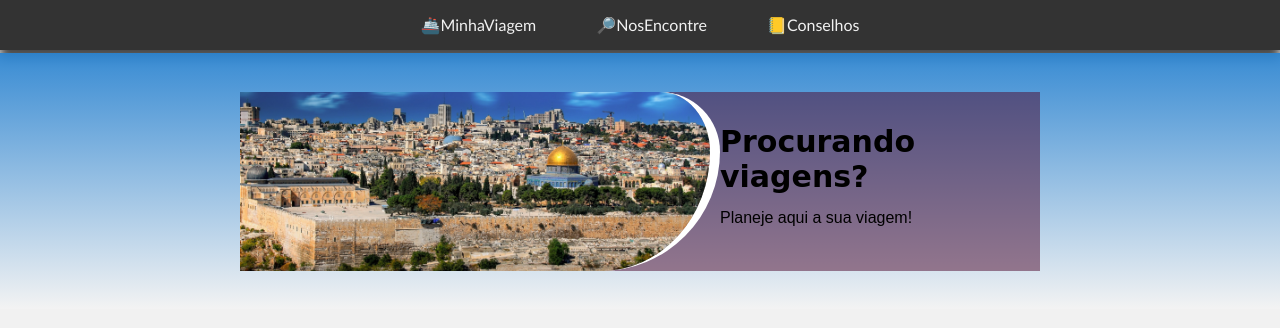
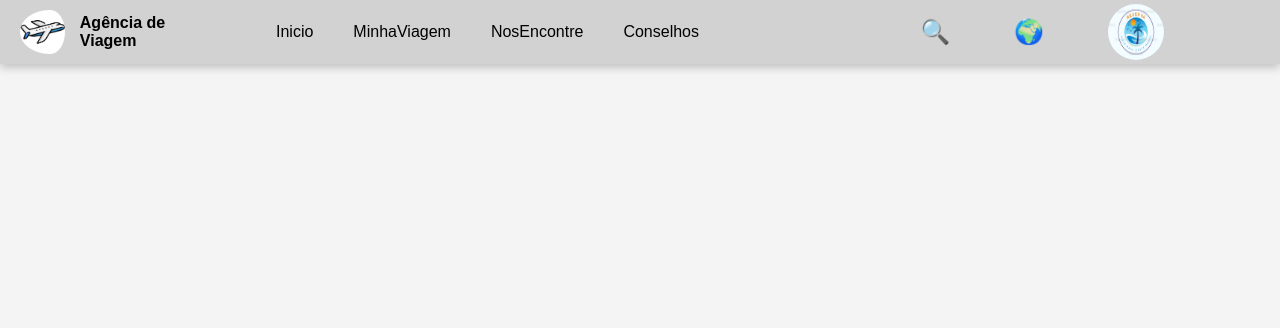
Before and after one commit to Taclyon/viagens--landing-page, a plain HTML site: page index.html in a window 1280 px wide. Drawn offline with Linux system fonts and the light colour scheme; a web font is replaced by a local one.

Commit message:
criando nav menu atualizado

```diff
--- a/index.html
+++ b/index.html
@@ -7,35 +7,41 @@
     <title>Agência de Viagem</title>
     <link rel="icon" href="./images/aviao.png" type="image/x-icon" class="icon">
     <link rel="stylesheet" href="style.css">
-     <link rel="stylesheet" href="fonts.googleapis.com">
 </head>
 
 <body>
-
-    <!-- links de navegacão-->
     <header>
-        <nav id="nav-containner" class="nav-containner">
-            <ul>
-                <li><a href="#minhaviagem">🚢MinhaViagem</a> </li>
-                <li><a href="#nosencontre">🔎NosEncontre</a></li>
-                <li><a href="#conselhos">📒Conselhos</a></li>
-            </ul>
-        </nav>
-        <!--fin links de navegacão-->
-
-        <!--comezo do banner-->
-        <div class="banner" id="banner">
-            <div class="banner-containner">
-                <div class="banner-2"><img src="./images/image-jerusalem2.jpg" alt="Image background banner"></div>
-                <div class="banner-1">
-                    <h1>Procurando viagens?</h1>
-                    <p>Planeje aqui a sua viagem!</p>
-                </div>
+        <nav class="nav-list">
+            <div class="div-1">
+                <img src="./images/aviao.png" alt="ícone de avião" class="icon">
+                <h1 class="h1-1">Agência de Viagem</h1>
             </div>
 
-        </div>
-        <!-- fin do banner-->
+            <div class="div-2">
+
+                <ul class="list-ul-2">
+                    <li class="list-li"><a href="#inicio">Inicio</a></li>
+                    <li class="list-li"><a href="#minhaviagem">MinhaViagem</a></li>
+                    <li class="list-li"><a href="#nosenconte">NosEncontre</a></li>
+                    <li class="list-li"><a href="#conselhos">Conselhos</a></li>
+                </ul>
+
+            </div>
+
+            <div class="div-3">
+                <ul class="ul-3">
+                    <li class="li-search"><a href="#">🔍</a></a></li>
+                    <li class="li-world"><a href="#">&#x1F30D;</a></li>
+                    <li class="li-image"><img src="./images/large.png" alt="image-Usuario"></li>
+                </ul>
+
+            </div>
+
+        </nav>
     </header>
+    <main>
+        <h2>meu banner</h2>
+    </main>
 
 </body>
 
--- a/style.css
+++ b/style.css
@@ -1,88 +1,104 @@
 *{
-    margin:0;
-    padding:0;
+    margin: 0;
+    padding: 0;
     box-sizing: border-box;
+}
+body{
     font-family: Arial, Helvetica, sans-serif;
+    background-color: #f4f4f4;
 }
-@import url('fonts.googleapis.com');
-body{
-    background-color: #f1f1f1;
+.nav-list{
+    height: 4rem;
+    width: 100vw;
+    display: flex;
+    justify-content: start;
+    background-color: #d2d2d2;
+    align-items: center;
+    position: fixed;
+    box-shadow: 0 4px 8px rgba(0,0,0,0.2);
+    z-index: 1000;
 }
 
- /* inicio styles nav */
-.nav-containner{
-    background-color: #333;
-    padding: 15px 0;;
-    box-shadow: 0px 10px 10px  rgba(0, 0, 0, 0.7);
+.div-1{
+    height: 100%;
+    width: 20%;
+    display: flex;
+    align-items: center;
+    padding-left: 20px;
 }
-.nav-containner ul{
-    list-style: none;
-    margin: 0;
-    padding: 0;
-    display: flex;
-    justify-content: center;
+.div-1 img{
+    height: 70%;
+    width: auto;
+    border-radius: 50%;
+    padding-right: 15px;
 }
-.nav-containner ul li{
-    margin: 0 15px;
-}
-.nav-containner ul li a{
-    color: #f1f1f1;
-    font-family:'Gill Sans', 'Gill Sans MT', Calibri, 'Trebuchet MS', sans-serif;
-    text-decoration: none;
-    padding: 10px 15px;
+.h1-1{
+    height: auto;
+    width: 60%;
+    font-size: 1rem;
+    color: #000000;
 }
 
-.nav-containner ul li a:hover{
-    background-color: #555;
-    border-radius: 4px;
+.div-2{
+    height: 100%;
+    width: 40%;
+    display: flex;
+    align-items: center;
 }
-/* fim styles nav */
+
+.div-3{
+    height: 100%;
+    width: 40%;
+    padding-right: 4rem;
+    display: flex;
+    align-items: center;
+    justify-content: flex-end;
+}
 
 
- /* inicio styles banner */
-.banner{
-    height: 16rem;
-    width: 100%;
-    margin-top: 0.2rem;
-    display: flex;
-    justify-content: center;
-    align-items: center;
-    background-image: linear-gradient(to top,#f3f3f3,#2b84d1ee);
+.list-ul-2{
+    display:flex;
+}
+.list-li{
+    list-style: none;
+    font-size: 1rem;
+}
+.list-li a{
+    text-decoration: none;
+    color: #000000;
+    padding: 15px 20px;
+}
+.list-li a:hover{
+    background-color: #b5b5b5;
+    border-radius: 5px;
+    transition: 0.1s;
+}
+.list-li a:active{
+    background-color: #808080;
+    border-radius: 5px;
+    color: #ffffff;
 }
 
-.banner-containner{
-    height: 70%;
-    width: 80%;
+/* header nav div-3 ul-3 li-3 */
+.ul-3{
     display: flex;
-    max-width: 800px;
-    background-color: rgba(79, 9, 45, 0.5);
-
+    padding-right: 20px;;
 }
-.banner .banner-containner .banner-1{
-    height: 100%;
-    width: 40%;
-    text-align: left;
+.ul-3 li{
+    list-style: none;
+    font-size: 1.5rem;
+    color: #000000;
+    padding: 0 2rem;
+    display: flex;
+    align-items: center;
 }
-.banner .banner-containner .banner-1 h1{
-    font-family: cursive;
-    font-size: 30px;
-    margin-top: 2rem;
+.ul-3 li a{
+    text-decoration: none;
+    color: #000000;
 }
-.banner .banner-containner .banner-1 p{
-    margin-top: 15px;
+.li-image img{
+    height: 3.5rem;
+    width: 3.5rem;
+    border-radius: 50%;
 }
-.banner .banner-containner .banner-2{
-    height: 100%;
-    width: 60%;
-    overflow: hidden;
-    background-color: #c4b9b9;
-    border-radius: 0px 100px 200px 0px;
-    border-right: 10px solid white;
-}
-.banner .banner-containner .banner-2 img{
-    object-fit: cover;
-    height: 100%;
-    width: 100%;
-
-}
- /* fim banner */
+/*end header nav div-3 ul-3 li-3 */
```
Also changed, not shown: images/aviaoico.png (added), images/large.png (added).
